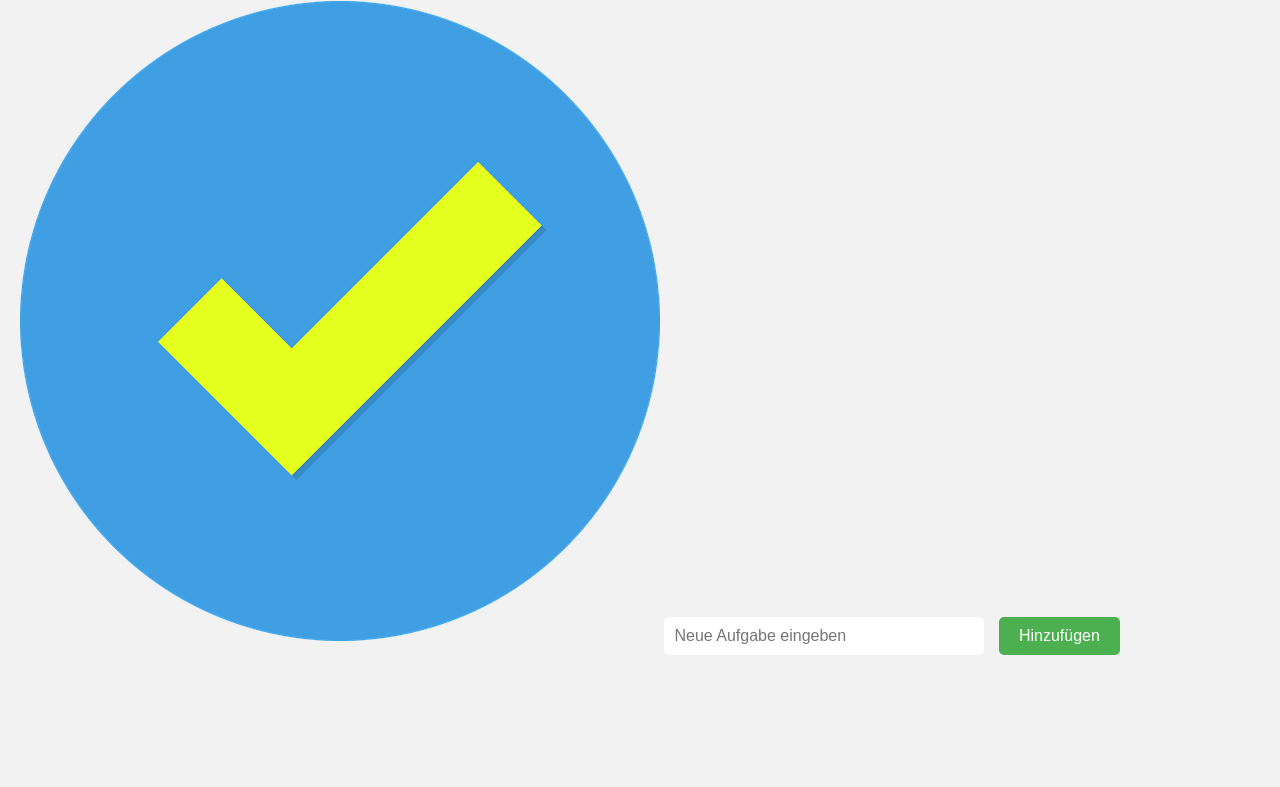
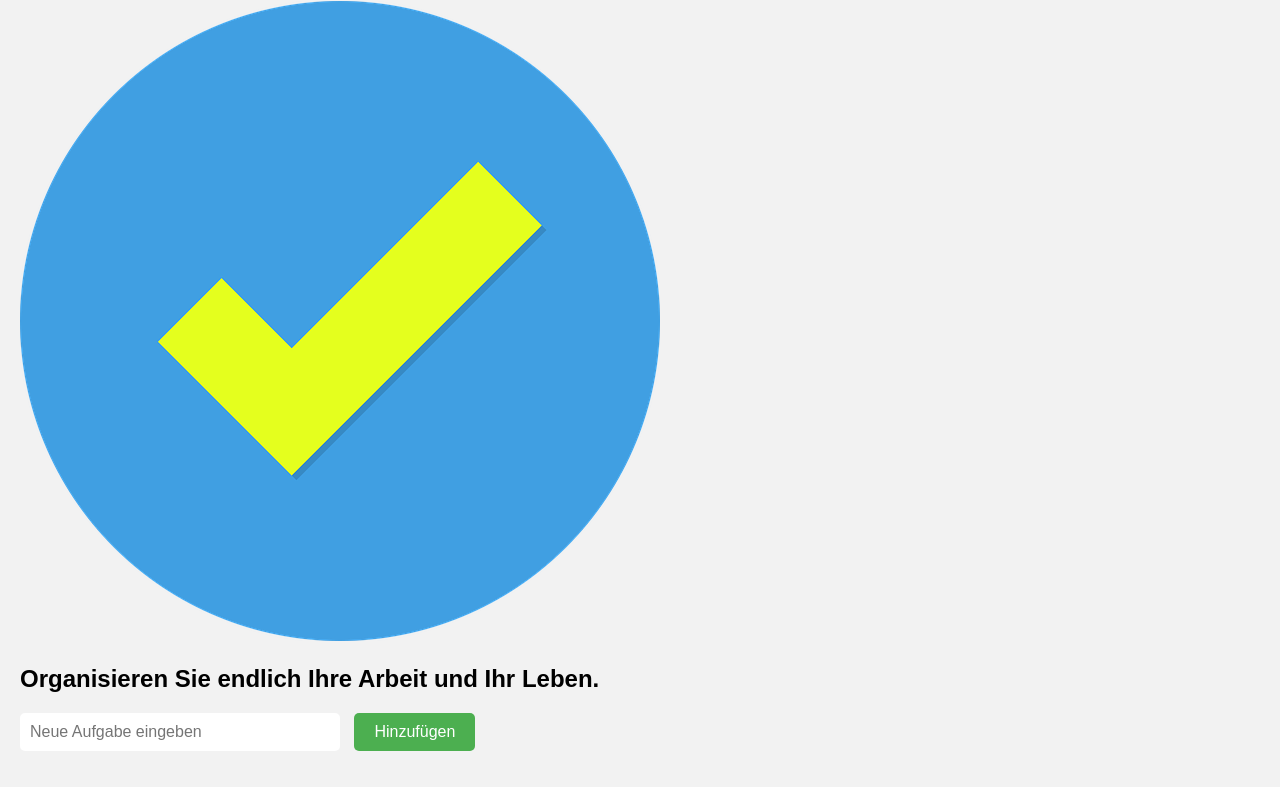
Before and after one commit to Carolaosilva/mein-projekt, a plain HTML site: page index.html in a window 1280 px wide. Shown: the part 99-886 px from the top of the page. Before the commit the page ends 800 px from the top, so only its background shows below. Drawn offline with Linux system fonts and the light colour scheme.

Commit message:
add text

```diff
--- a/index.html
+++ b/index.html
@@ -7,6 +7,7 @@
 <body>
   <h1>ToDo-Liste</h1>
   <img src="Bilder/symbol.png" alt="image">
+  <h2>Organisieren Sie endlich Ihre Arbeit und Ihr Leben.</h2>
   <input type="text" id="taskInput" placeholder="Neue Aufgabe eingeben">
   <button onclick="addTask()">Hinzufügen</button>
   <ul id="taskList"></ul>
```
